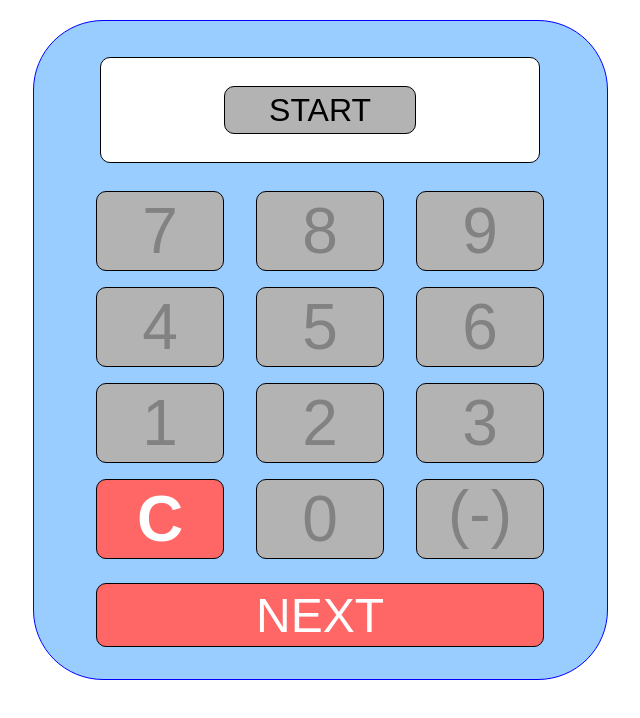
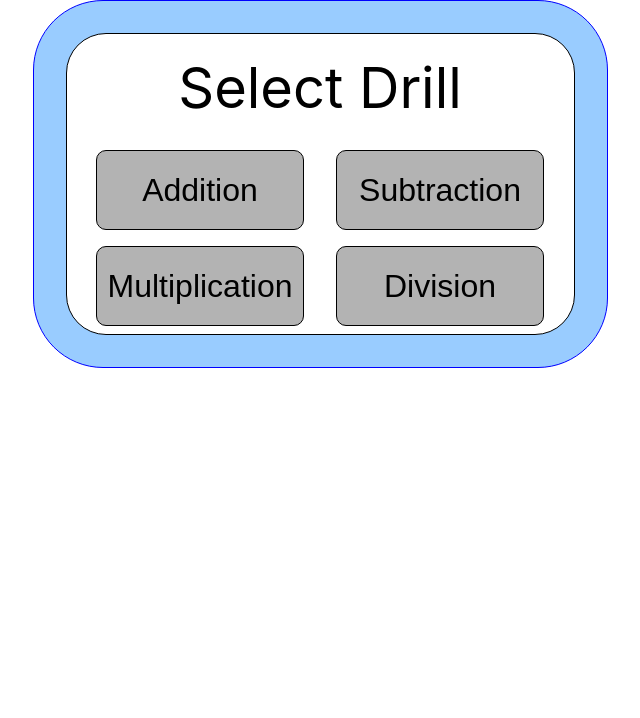
Before and after one commit to HeyItsFelipe/math-drills, a React (Create React App) app in the folder client/: page / in a window 1280 px wide. Shown: the top 718 px of the page, without its empty margins (320-960 px from the left). Built offline with nearby package versions, Linux system fonts and the light colour scheme.

Commit message:
Adds initial Menu component

```diff
--- a/client/src/App.js
+++ b/client/src/App.js
@@ -4,13 +4,16 @@ import './App.css';
 import Header from './Header';
 import Body from './Body';
 import MultiplicationDrill from './MultiplicationDrill';
+import Menu from './Menu';
+
 class App extends Component {
   render() {
     return (
       <div>
         {/* <Header />
         <Body /> */}
-        <MultiplicationDrill />
+        {/* <MultiplicationDrill /> */}
+        <Menu />
       </div>
     );
   }
--- /dev/null
+++ b/client/src/Menu.css
@@ -0,0 +1,51 @@
+.Menu {
+    /* border: 1px solid blue;
+    margin: auto;
+    width: 75%; */
+
+    margin: auto;
+    /* width: 40%; */
+    box-sizing: border-box;
+    width: 575px;
+    border: 1px solid blue;
+    background: #99CCFF;
+    border-radius: 70px;
+    /* padding-top: 1rem;
+    padding-bottom: 2rem; */
+    padding: 2rem;
+}
+
+.Menu-inner {
+    background-color: white;
+    border-radius: 40px;
+    border: 1px solid black;
+}
+
+.Menu-title {
+    margin: auto;
+    width: 75%;
+    text-align: center;
+    font-size: 3.5rem;
+    padding: 20px;
+}
+
+.Menu-buttons {
+    margin: auto;
+    width: fit-content;
+    /* border: 1px solid orange; */
+}
+
+.Menu-buttons-btn {
+    width: 13rem;
+    height: 5rem;
+    font-size: 2rem;
+    margin: 4px;
+    background-color: #b3b3b3;
+    border: 1px solid black;
+    border-radius: 10px;
+    margin-left: 16px;
+    margin-right: 16px;
+    margin-bottom: 8px;
+    margin-top: 8px;
+    outline: none;
+}
--- /dev/null
+++ b/client/src/Menu.jsx
@@ -0,0 +1,25 @@
+import React from 'react';
+import './Menu.css';
+
+const Menu = () => {
+
+    return (
+        <div className="Menu">
+            <div className="Menu-inner">
+                <div className="Menu-title">Select Drill</div>
+                <div className="Menu-buttons">
+                    <div>
+                        <button className="Menu-buttons-btn">Addition</button>
+                        <button className="Menu-buttons-btn">Subtraction</button>
+                    </div>
+                    <div>
+                        <button className="Menu-buttons-btn">Multiplication</button>
+                        <button className="Menu-buttons-btn">Division</button>
+                    </div>
+                </div>
+            </div>
+        </div>
+    );
+};
+
+export default Menu;
```
